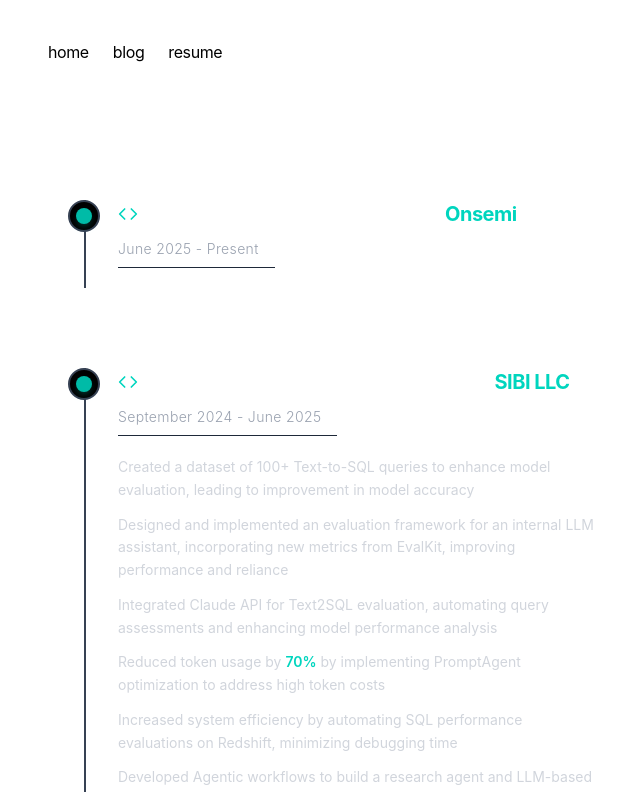
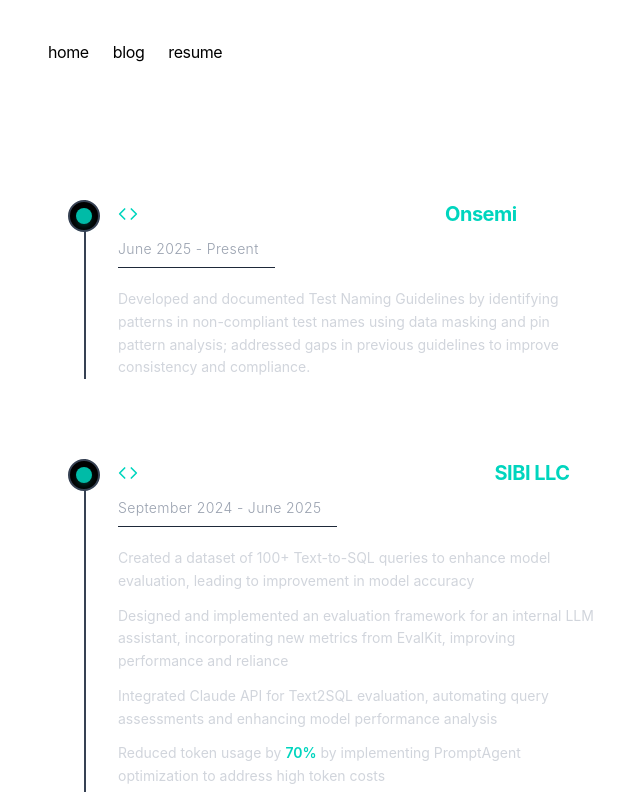
Before and after one commit to Sparsh-Palkhiwala/resume, a Next.js app: page /resume in a window 1280 px wide. Shown: the top 792 px of the page, without its empty margins (308-948 px from the left). Built offline with nearby package versions, Linux system fonts and the light colour scheme.

Commit message:
Adding onsemi resume points

```diff
--- a/app/resume/page.tsx
+++ b/app/resume/page.tsx
@@ -20,6 +20,15 @@ const EnhancedMinimalResume = () => {
               <div className="text-sm mb-5 font-light tracking-wide border-b border-gray-800 pb-2 inline-block pr-4">
                 June 2025 - Present
               </div>
+              <ul className="text-sm space-y-3 leading-relaxed list-none text-gray-300">
+              <li className="flex gap-2">
+                  <span>
+                  Developed and documented Test Naming Guidelines by identifying patterns in non-compliant test names
+                  using data masking and pin pattern analysis; addressed gaps in previous guidelines to improve consistency
+                  and compliance.
+                  </span>
+                </li>
+              </ul>
             </div>
           </div>
         </section>
```
